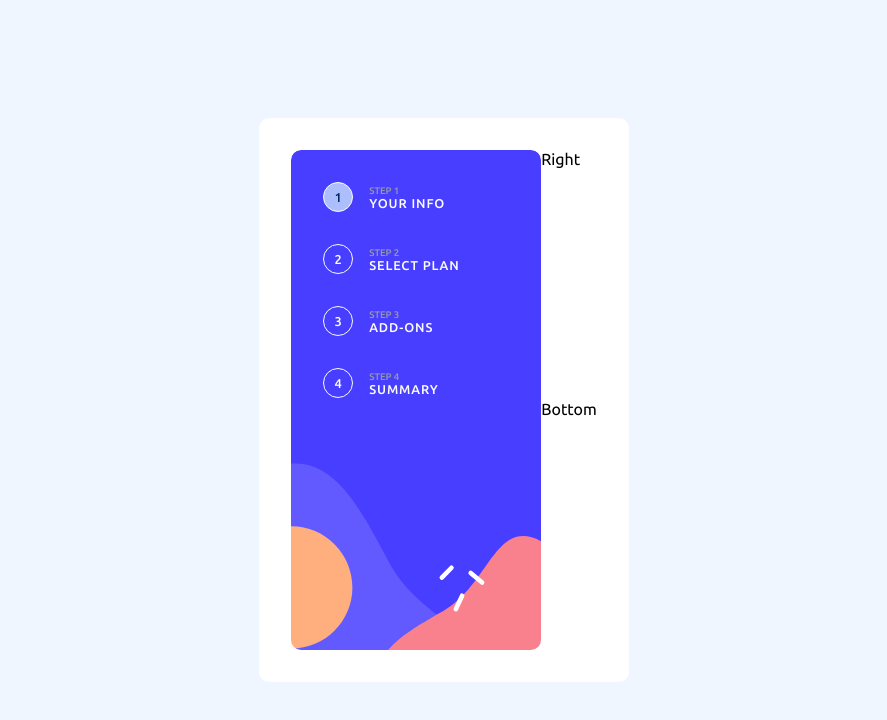
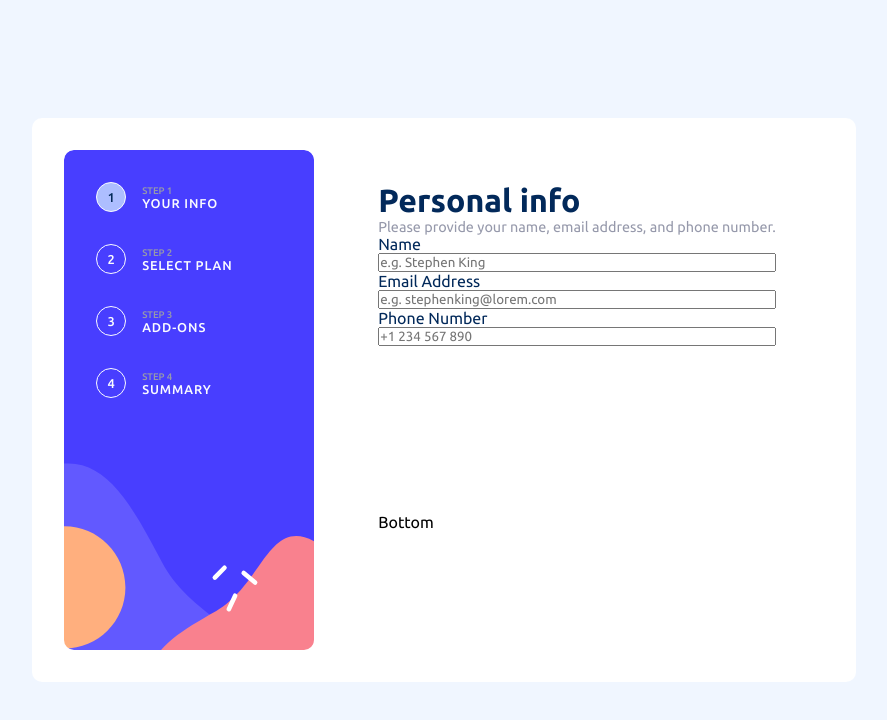
Before and after one commit to Aryan-ki-codepanti/multistep-form, a React (Create React App) app: page / in a window 1280 px wide. Shown: the top 720 px of the page, without its empty margins (196-1083 px from the left). Built offline with nearby package versions, Linux system fonts and the light colour scheme.

Commit message:
Added step files and some styles

```diff
--- a/src/App.css
+++ b/src/App.css
@@ -36,7 +36,7 @@
 }
 
 .container {
-    max-width: 600px;
+    max-width: 850px;
     margin: auto;
     padding: 2em;
 }
@@ -44,7 +44,7 @@
 .App > .container {
     display: grid;
     grid-template-areas: "left right" "left bottom";
-
+    gap: 3em;
     background: var(--White);
     border-radius: 10px;
 }
@@ -55,8 +55,15 @@
 
 .right {
     grid-area: right;
+    padding-top: 2em;
 }
 
 .bottom {
     grid-area: bottom;
 }
+
+.right,
+.bottom {
+    padding-left: 1em;
+    padding-right: 3em;
+}
--- a/src/App.js
+++ b/src/App.js
@@ -1,14 +1,43 @@
+import { useContext } from "react";
 import "./App.css";
 import Steps from "./Components/Steps";
+import StepContext from "./Context/Step/StepContext";
+import StepOne from "./Components/StepOne";
+import StepTwo from "./Components/StepTwo";
+import StepThree from "./Components/StepThree";
+import StepFour from "./Components/StepFour";
 
 function App() {
+    const { step } = useContext(StepContext);
+
+    const RenderStep = () => {
+        switch (step) {
+            case 1:
+                return <StepOne />;
+
+            case 2:
+                return <StepTwo />;
+
+            case 3:
+                return <StepThree />;
+
+            case 4:
+                return <StepFour />;
+
+            default:
+                return <div>Error</div>;
+        }
+    };
+
     return (
         <div className="App">
             <div className="container ">
                 <div className="left">
                     <Steps />
                 </div>
-                <div className="right">Right</div>
+                <div className="right">
+                    <RenderStep />
+                </div>
                 <div className="bottom">Bottom</div>
             </div>
         </div>
--- /dev/null
+++ b/src/Components/StepFour/index.jsx
@@ -0,0 +1,8 @@
+import React from "react";
+import "./StepFour.css";
+
+const StepFour = () => {
+    return <div>StepFour</div>;
+};
+
+export default StepFour;
--- a/src/Components/StepOne/StepOne.css
+++ b/src/Components/StepOne/StepOne.css
@@ -0,0 +1,18 @@
+.right h1 {
+    color: var(--Marine_blue);
+}
+
+.right p {
+    color: var(--Cool_gray);
+    font-size: 0.9rem;
+    font-weight: 400;
+}
+
+.input-control {
+    display: flex;
+    flex-direction: column;
+}
+
+.input-control span {
+    color: var(--Marine_blue);
+}
--- a/src/Components/StepOne/index.jsx
+++ b/src/Components/StepOne/index.jsx
@@ -0,0 +1,26 @@
+import React from "react";
+import "./StepOne.css";
+
+const StepOne = () => {
+    return (
+        <div className="StepOne">
+            <h1>Personal info</h1>
+            <p>Please provide your name, email address, and phone number.</p>
+
+            <div className="input-control">
+                <span>Name</span>
+                <input type="text" placeholder="e.g. Stephen King" />
+            </div>
+            <div className="input-control">
+                <span>Email Address</span>
+                <input type="email" placeholder="e.g. stephenking@lorem.com" />
+            </div>
+            <div className="input-control">
+                <span>Phone Number</span>
+                <input type="tel" placeholder="+1 234 567 890" />
+            </div>
+        </div>
+    );
+};
+
+export default StepOne;
--- /dev/null
+++ b/src/Components/StepThree/index.jsx
@@ -0,0 +1,7 @@
+import React from "react";
+import "./StepThree.css";
+const StepThree = () => {
+    return <div>StepThree</div>;
+};
+
+export default StepThree;
--- /dev/null
+++ b/src/Components/StepTwo/index.jsx
@@ -0,0 +1,8 @@
+import React from "react";
+import "./StepTwo.css";
+
+const StepTwo = () => {
+    return <div>StepTwo</div>;
+};
+
+export default StepTwo;
--- a/src/Components/Steps/Steps.css
+++ b/src/Components/Steps/Steps.css
@@ -47,12 +47,9 @@
     display: grid;
     place-items: center;
     font-size: 0.8rem;
-
-    cursor: pointer;
 }
 
 .step.active .step-num {
     background: var(--Pastel_blue);
     color: var(--Marine_blue);
-    cursor: default;
 }
```
Also changed, not shown: src/Components/StepFour/StepFour.css (added), src/Components/StepThree/StepThree.css (added), src/Components/StepTwo/StepTwo.css (added).
